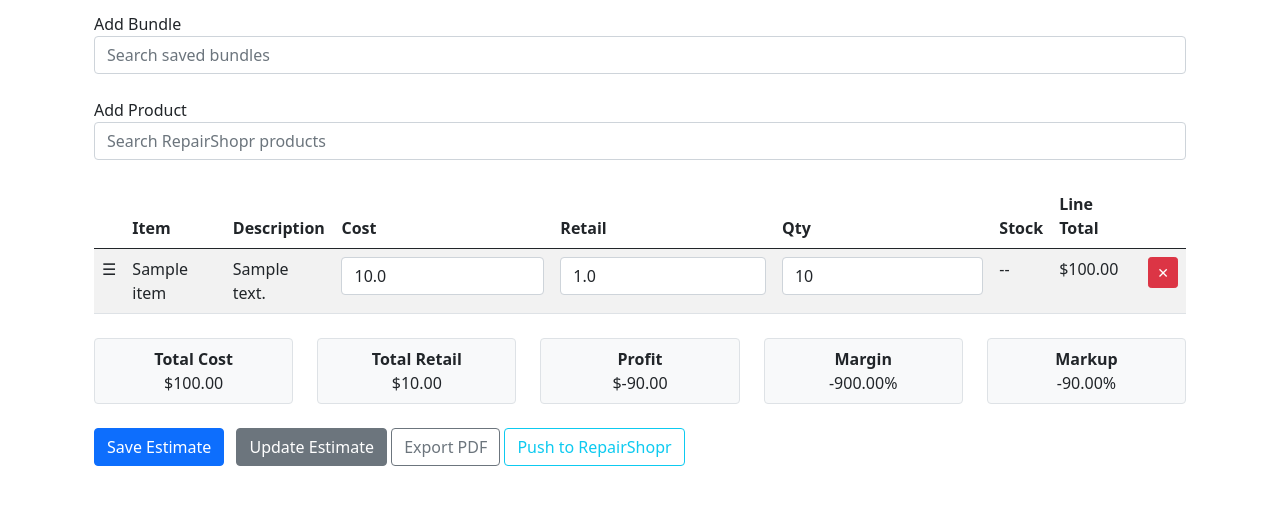
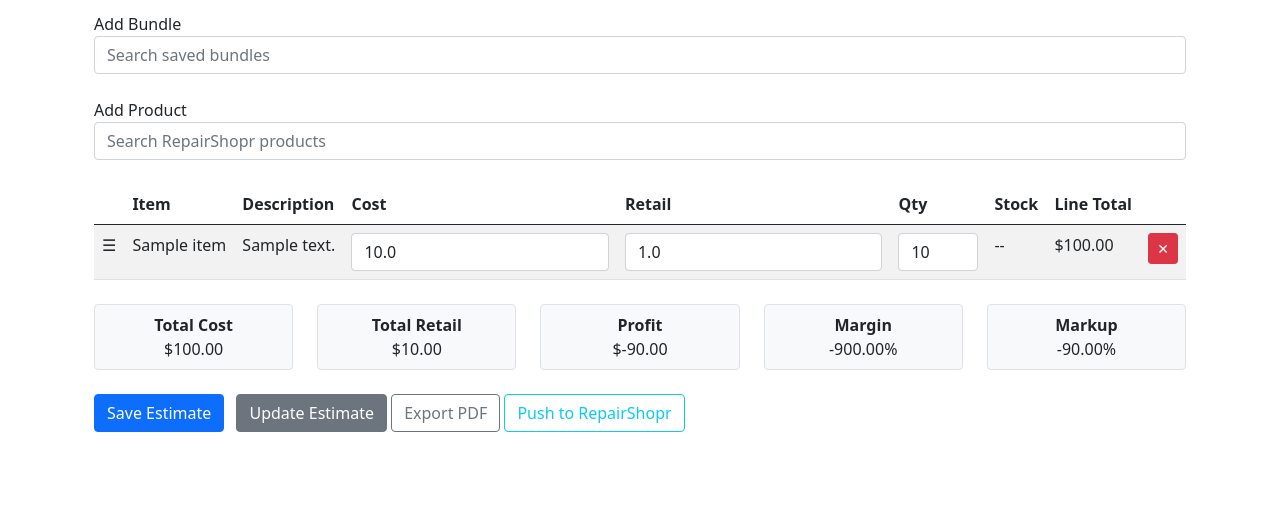
Before and after one commit to razenoth/bundles, a Flask app: page /estimates/1/edit in a window 1280 px wide. Shown: the part 165-670 px from the top of the page. Run offline with Flask 3, Linux system fonts and the light colour scheme; tables that the repository leaves empty hold one stand-in row (values such as "Sample post").

Commit message:
Refine bundle child item display

```diff
--- a/app/templates/estimates/form.html
+++ b/app/templates/estimates/form.html
@@ -48,7 +48,7 @@
         <th>Description</th>
         <th>Cost</th>
         <th>Retail</th>
-        <th>Qty</th>
+        <th style="width:80px;">Qty</th>
         <th>Stock</th>
         <th>Line Total</th>
         <th></th>
@@ -63,28 +63,28 @@
           <td>{{ it.description or '' }}</td>
           <td><input type="number" class="form-control unit-price" step="0.01" value="{{ it.unit_price }}"></td>
           <td><input type="number" class="form-control retail" step="0.01" value="{{ it.retail }}"></td>
-          <td><input type="number" class="form-control qty" value="{{ it.quantity }}"></td>
+          <td><input type="number" class="form-control qty" value="{{ it.quantity }}" style="width:80px;"></td>
           <td class="stock-cell">{% if it.type=='product' %}{{ it.stock or 0 }}{% else %}--{% endif %}</td>
           <td class="line-total">${{ '%.2f'|format(it.quantity * it.unit_price) }}</td>
           <td>
+            <button class="btn btn-sm btn-danger remove-item">✕</button>
             {% if it.type=='bundle' %}
-            <button class="btn btn-sm btn-outline-primary toggle-bundle" title="Show/Hide Items">&#128065;</button>
+            <button class="btn btn-sm btn-outline-primary toggle-bundle ms-1" title="Show/Hide Items">&#128065;</button>
             {% endif %}
-            <button class="btn btn-sm btn-danger remove-item">✕</button>
           </td>
         </tr>
         {% if it.type=='bundle' %}
         {% for sub in it.children %}
         <tr data-parent-id="{{ it.id }}" data-type="product" data-qty="{{ sub.quantity }}" class="bundle-item draggable{% if (sub.stock or 0) < sub.quantity %} table-danger{% endif %}" draggable="true">
-          <td>☰</td>
+          <td>—</td>
           <td class="ps-4">{{ sub.name }}</td>
           <td>{{ sub.description or '' }}</td>
           <td><input type="number" class="form-control unit-price" step="0.01" value="{{ sub.unit_price }}"></td>
           <td><input type="number" class="form-control retail" step="0.01" value="{{ sub.retail }}"></td>
-          <td><input type="number" class="form-control qty" value="{{ sub.quantity }}"></td>
+          <td><input type="number" class="form-control qty" value="{{ sub.quantity }}" style="width:80px;"></td>
           <td class="stock-cell">{{ sub.stock or 0 }}</td>
           <td class="line-total">${{ '%.2f'|format(sub.quantity * sub.unit_price) }}</td>
-          <td><button class="btn btn-sm btn-danger remove-item">✕</button></td>
+          <td></td>
         </tr>
         {% endfor %}
         {% endif %}
--- a/static/css/style.css
+++ b/static/css/style.css
@@ -7,3 +7,7 @@ body { padding-top: 1rem; }
 #bundle-items tr {
   cursor: move;
 }
+
+#items-table .qty {
+  width: 80px;
+}
--- a/static/js/estimates.js
+++ b/static/js/estimates.js
@@ -248,7 +248,7 @@ bsSug.addEventListener('click', async e => {
 
     const dragTd = document.createElement('td');
     dragTd.className = 'drag-handle';
-    dragTd.textContent = '☰';
+    dragTd.textContent = parentId ? '—' : '☰';
     tr.appendChild(dragTd);
 
     const nameTd = document.createElement('td');
@@ -267,6 +267,7 @@ bsSug.addEventListener('click', async e => {
       inp.step      = (field === 'quantity' ? '1' : '0.01');
       inp.className = 'form-control ' + (field === 'quantity' ? 'qty' : field.replace('_','-'));
       inp.value     = data[field] ?? (field === 'quantity' ? 1 : 0);
+      if (field === 'quantity') inp.style.width = '80px';
       td.appendChild(inp);
       tr.appendChild(td);
     }
@@ -282,17 +283,20 @@ bsSug.addEventListener('click', async e => {
     tr.appendChild(lineTd);
 
     const actTd = document.createElement('td');
+    if (!parentId) {
+      const remBtn = document.createElement('button');
+      remBtn.className = 'btn btn-sm btn-danger remove-item';
+      remBtn.textContent = '✕';
+      actTd.appendChild(remBtn);
+    }
     if (data.type === 'bundle') {
       const toggleBtn = document.createElement('button');
       toggleBtn.className = 'btn btn-sm btn-outline-primary toggle-bundle';
       toggleBtn.innerHTML = '&#128065;';
       toggleBtn.title = 'Show/Hide Items';
+      if (!parentId) toggleBtn.classList.add('ms-1');
       actTd.appendChild(toggleBtn);
     }
-    const remBtn = document.createElement('button');
-    remBtn.className = 'btn btn-sm btn-danger remove-item';
-    remBtn.textContent = '✕';
-    actTd.appendChild(remBtn);
     tr.appendChild(actTd);
 
     const stockVal = data.type === 'product' ? (+data.stock || 0) : null;
```
